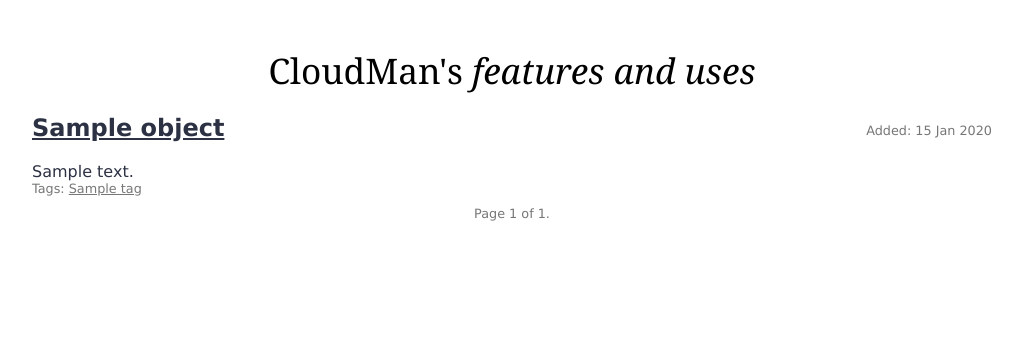
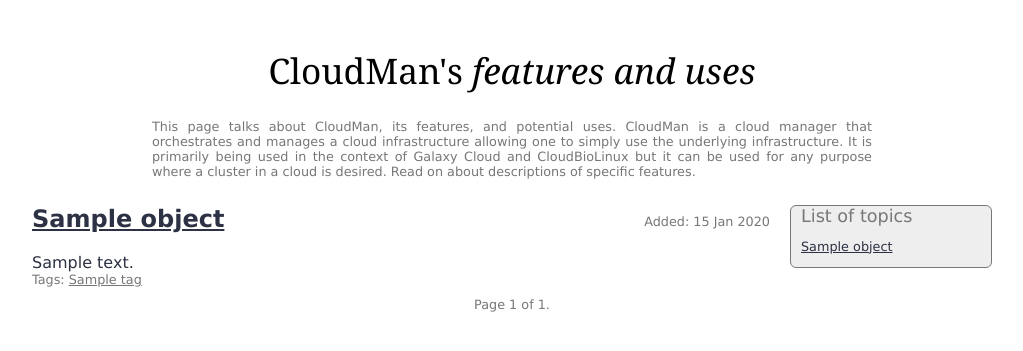
Before and after one commit to afgane/usecloudman, a Django app: template usecloudman/templates/blog/list_all.html in a window 1280 px wide. Shown: the part 33-384 px from the top of the page, without its empty margins (128-1151 px from the left). Run offline with Django 3.2, Linux system fonts and the light colour scheme; the template is opened without the code that fills it: most values are stand-ins (such as "Sample title", 1, 10 or a date in 2020); parts of the project's set-up code (start-up, migrations or seed data) failed here and were passed over.

Commit message:
Added TOC for the blog

```diff
--- a/usecloudman/static/css/style.css
+++ b/usecloudman/static/css/style.css
@@ -88,6 +88,14 @@ a {
     font-size: 110%;
     color: #777;
     width: 40em;
+    margin: 2em auto;
+    text-align: justify;
+}
+
+.desctxt {
+    font-size: 80%;
+    color: #777;
+    width: 75%;
     margin: 2em auto;
     text-align: justify;
 }
@@ -196,3 +204,18 @@ a {
     -moz-border-radius: 6px;
     -webkit-border-radius: 6px;
 }
+#toc-container {
+    float: right;
+    width: 200px;
+    margin-left: 20px;
+    border: solid 1px #777;
+    background-color: #EEE;
+    border-radius: 6px;
+    -moz-border-radius: 6px;
+    -webkit-border-radius: 6px;
+}
+#toc ul {
+    list-style: none;
+    padding-left: 10px;
+    font-size: 80%;
+}
--- a/usecloudman/templates/blog/list_all.html
+++ b/usecloudman/templates/blog/list_all.html
@@ -3,6 +3,27 @@
 {% block content %}
 <div id="tagline">
     CloudMan's <em>features and uses</em>
+</div>
+<div class="desctxt">
+    This page talks about CloudMan, its features, and potential uses. CloudMan
+    is a cloud manager that orchestrates and manages a cloud infrastructure
+    allowing one to simply use the underlying infrastructure. It is primarily
+    being used in the context of Galaxy Cloud and CloudBioLinux but it can be
+    used for any purpose where a cluster in a cloud is desired. Read on about
+    descriptions of specific features.
+</div>
+<div id="toc-container">
+    <div id="toc">
+        <span id="subtag" style="padding-left: 10px">List of topics</span>
+        <ul>
+        {% for object in object_list %}
+        <li>
+            <a href="/blog{{object.get_absolute_url}}">
+                {{ object.title|truncatechars:27 }}</a>
+        </li>
+        {% endfor %}
+    </ul>
+    </div>
 </div>
 {% for object in object_list %}
     <div class="content-strip" style="margin: 10px 0;">
```
